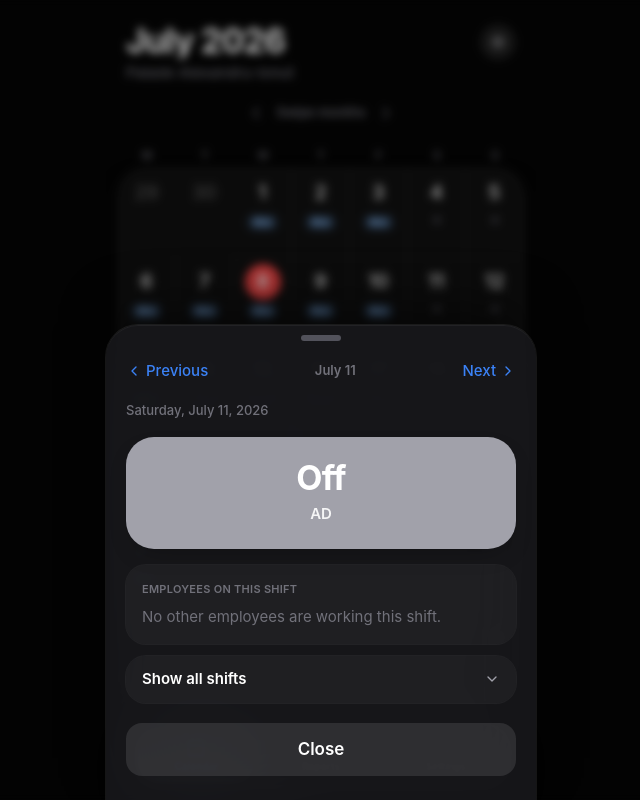
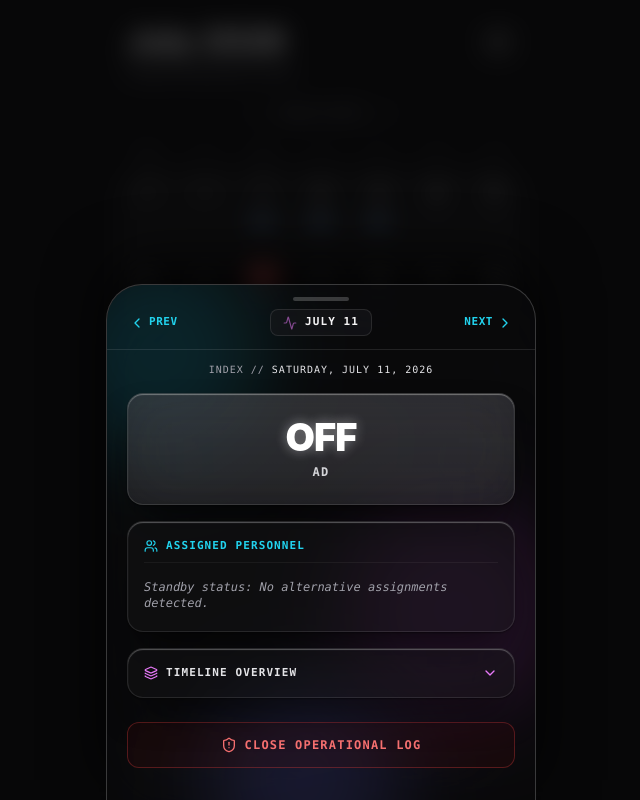
Before and after one commit to SkilLessFR/EGMT-Schedule, a React (Vite) app: page / in a window 1280 px wide. Both pictures are taken after a click on the button "11". Shown: the whole page, without its empty margins (319-959 px from the left). Built offline with nearby package versions, Linux system fonts and the light colour scheme.

Commit message:
Update DayDetailsModal.tsx

```diff
--- a/src/DayDetailsModal.tsx
+++ b/src/DayDetailsModal.tsx
@@ -1,7 +1,7 @@
 // DayDetailsModal.tsx
 import type React from 'react';
 import { memo, useCallback, useEffect, useMemo, useRef, useState } from 'react';
-import { ChevronDown, ChevronLeft, ChevronRight } from 'lucide-react';
+import { ChevronDown, ChevronLeft, ChevronRight, Activity, Users, ShieldAlert, Layers } from 'lucide-react';
 import type { ShiftEvent } from './types';
 import {
   type AllShiftsGroup,
@@ -12,10 +12,8 @@ import {
   shiftHours,
   shiftLabel,
   solidColorFor,
-  GLASS_SHEET,
 } from './scheduleUtils';
 
-// Tuning constants for the gesture system.
 const AXIS_LOCK_THRESHOLD = 8;
 const SWIPE_COMMIT_THRESHOLD = 70;
 const DISMISS_COMMIT_THRESHOLD = 90;
@@ -25,54 +23,128 @@ const WHEEL_DELTA_THRESHOLD = 24;
 type DragState = { x: number; y: number; axis: 'x' | 'y' | null };
 
 // ---------------------------------------------------------------------------
+// Advanced Liquid Plasma & Cyberglass CSS Engine
+// ---------------------------------------------------------------------------
+const CyberLiquidStyles = () => (
+  <style dangerouslySetInnerHTML={{ __html: `
+    @keyframes liquid-drift-1 {
+      0% { transform: translate(0px, 0px) scale(1) rotate(0deg); }
+      33% { transform: translate(40px, -60px) scale(1.4) rotate(120deg); }
+      66% { transform: translate(-30px, 50px) scale(0.8) rotate(240deg); }
+      100% { transform: translate(0px, 0px) scale(1) rotate(360deg); }
+    }
+    @keyframes liquid-drift-2 {
+      0% { transform: translate(0px, 0px) scale(1.2) rotate(180deg); }
+      50% { transform: translate(-50px, 40px) scale(0.7) rotate(0deg); }
+      100% { transform: translate(0px, 0px) scale(1.2) rotate(180deg); }
+    }
+    .liquid-blob-1 {
+      animation: liquid-drift-1 16s ease-in-out infinite;
+      filter: blur(40px);
+    }
+    .liquid-blob-2 {
+      animation: liquid-drift-2 12s ease-in-out infinite alternate;
+      filter: blur(50px);
+    }
+    .cyber-panel-border {
+      box-shadow:
+        inset 0 1px 1px rgba(255, 255, 255, 0.3),
+        0 1px 2px rgba(0, 0, 0, 0.4),
+        0 20px 40px -15px rgba(0, 0, 0, 0.7);
+    }
+    .text-glow {
+      text-shadow: 0 0 12px rgba(255, 255, 255, 0.4);
+    }
+  `}} />
+);
+
+// ---------------------------------------------------------------------------
 // Presentational subcomponents
 // ---------------------------------------------------------------------------
 
 const EmployeeList = memo(function EmployeeList({ employees }: { employees: { name: string; suffix?: string }[] }) {
-  return <div className="space-y-1.5">
-    {employees.map(({ name, suffix }) => <div key={`${name}-${suffix ?? ''}`} className="flex items-center gap-3 rounded-[18px] bg-zinc-100/70 p-2.5 dark:bg-zinc-800/60">
-      <span className="flex size-8 shrink-0 items-center justify-center rounded-full bg-white text-[11px] font-bold text-zinc-600 shadow-sm dark:bg-zinc-700 dark:text-zinc-100">{initials(name)}</span>
-      <span className="text-[15px] font-medium">{name}{suffix ? <span className="text-zinc-400 dark:text-zinc-500"> · {suffix}</span> : ''}</span>
-    </div>)}
-  </div>;
+  return (
+    <div className="space-y-2">
+      {employees.map(({ name, suffix }) => (
+        <div
+          key={`${name}-${suffix ?? ''}`}
+          className="flex items-center justify-between rounded-xl border border-white/10 bg-zinc-950/40 p-3 backdrop-blur-md transition-all hover:bg-zinc-900/60"
+        >
+          <div className="flex items-center gap-3">
+            <span className="flex size-7 shrink-0 items-center justify-center rounded bg-gradient-to-tr from-cyan-400 to-indigo-500 font-mono text-[10px] font-black text-black shadow-[0_0_10px_rgba(34,211,238,0.4)]">
+              {initials(name)}
+            </span>
+            <span className="text-[14px] font-semibold tracking-wide text-zinc-100">{name}</span>
+          </div>
+          {suffix && (
+            <span className="rounded bg-white/5 border border-white/5 px-2 py-0.5 font-mono text-[10px] uppercase text-cyan-400 tracking-wider">
+              {suffix}
+            </span>
+          )}
+        </div>
+      ))}
+    </div>
+  );
 });
 
 const WorkingSection = memo(function WorkingSection({ group }: { group: ReturnType<typeof groupForShift> }) {
-  return <section className="rounded-[20px] bg-zinc-50/80 p-4 ring-1 ring-black/[0.03] dark:bg-white/[0.04] dark:ring-white/[0.05]">
-    <h3 className="text-[11px] font-semibold uppercase tracking-wide text-zinc-400 dark:text-zinc-500">Employees on This Shift</h3>
-    {group && group.employees.length > 0 ? <div className="mt-3">
+  return (
+    <section className="cyber-panel-border rounded-2xl border border-white/10 bg-zinc-900/40 p-4 backdrop-blur-md">
+      <div className="mb-3 flex items-center gap-2 border-b border-white/5 pb-2">
+        <Users className="size-3.5 text-cyan-400" />
+        <h3 className="font-mono text-[11px] font-black uppercase tracking-widest text-cyan-400">
+          Assigned Personnel
+        </h3>
+      </div>
+      {group && group.employees.length > 0 ? (
         <EmployeeList employees={group.employees}/>
-    </div> : <p className="mt-2 text-[15px] text-zinc-400 dark:text-zinc-500">No other employees are working this shift.</p>}
-  </section>;
+      ) : (
+        <p className="font-mono text-xs text-zinc-400 italic py-1">Standby status: No alternative assignments detected.</p>
+      )}
+    </section>
+  );
 });
 
 const AllShiftsSection = memo(function AllShiftsSection({ groups, expanded, onToggle }: { groups: AllShiftsGroup[]; expanded: boolean; onToggle: () => void }) {
-  return <section className="rounded-[20px] bg-zinc-50/80 ring-1 ring-black/[0.03] dark:bg-white/[0.04] dark:ring-white/[0.05]">
+  return (
+    <section className="cyber-panel-border rounded-2xl border border-white/10 bg-zinc-900/40 backdrop-blur-md">
       <button
         onClick={onToggle}
-      className="flex min-h-11 w-full items-center justify-between px-4 py-3 text-left transition active:bg-zinc-950/[0.03] dark:active:bg-white/[0.05]"
+        className="flex min-h-12 w-full items-center justify-between px-4 py-3 text-left transition hover:bg-white/5"
         aria-expanded={expanded}
       >
-      <span className="text-[15px] font-semibold">{expanded ? 'Hide all shifts' : 'Show all shifts'}</span>
-      <ChevronDown className={`size-4 shrink-0 text-zinc-400 transition-transform duration-300 ${expanded ? 'rotate-180' : ''}`}/>
+        <div className="flex items-center gap-2">
+          <Layers className="size-3.5 text-fuchsia-400" />
+          <span className="font-mono text-[11px] font-black uppercase tracking-widest text-zinc-200">
+            Timeline Overview
+          </span>
+        </div>
+        <ChevronDown className={`size-4 shrink-0 text-fuchsia-400 transition-transform duration-500 cubic-bezier(0.16, 1, 0.3, 1) ${expanded ? 'rotate-180' : ''}`}/>
       </button>
-    <div className={`grid transition-[grid-template-rows] duration-300 ease-out ${expanded ? 'grid-rows-[1fr]' : 'grid-rows-[0fr]'}`}>
+      <div className={`grid transition-[grid-template-rows] duration-500 ease-[cubic-bezier(0.16,1,0.3,1)] ${expanded ? 'grid-rows-[1fr]' : 'grid-rows-[0fr]'}`}>
         <div className="overflow-hidden">
-        <div className="space-y-4 px-4 pb-4">
-          {groups.length === 0 && <p className="text-[14px] text-zinc-400 dark:text-zinc-500">No shifts recorded for this day.</p>}
-          {groups.map((group) => <div key={group.code}>
-            <div className="mb-1.5 flex items-center gap-1.5">
-              <span className={`inline-block size-2.5 shrink-0 rounded-full ${solidColorFor(group.code)}`}/>
-              <h4 className="text-[13px] font-semibold uppercase tracking-wide text-zinc-500 dark:text-zinc-400">{group.label}</h4>
+          <div className="space-y-4 px-4 pb-4 pt-2 border-t border-white/5">
+            {groups.length === 0 && <p className="font-mono text-xs text-zinc-500">System idle.</p>}
+            {groups.map((group) => (
+              <div key={group.code} className="space-y-2">
+                <div className="flex items-center gap-2">
+                  <span className={`inline-block size-1.5 shrink-0 rounded-full shadow-[0_0_8px_currentColor] ${solidColorFor(group.code)}`}/>
+                  <h4 className="font-mono text-[11px] font-bold uppercase tracking-wider text-zinc-400">{group.label}</h4>
                 </div>
-            <div className="space-y-1">
-              {group.employees.map((name) => <div key={name} className="rounded-xl bg-white px-3 py-2 text-[14px] font-medium dark:bg-zinc-800/60">{name}</div>)}
+                <div className="grid grid-cols-1 gap-1">
+                  {group.employees.map((name) => (
+                    <div key={name} className="rounded-lg bg-zinc-950/50 border border-white/5 px-3 py-2 font-sans text-[13px] text-zinc-300">
+                      {name}
                     </div>
-          </div>)}
+                  ))}
+                </div>
+              </div>
+            ))}
           </div>
         </div>
       </div>
-  </section>;
+    </section>
+  );
 });
 
 // ---------------------------------------------------------------------------
@@ -109,12 +181,6 @@ export default function DayDetailsModal({ event, dailyRoster, selectedEmployee,
     wasOpen.current = open;
   }, [open]);
 
-  // ---- Gesture system: one pointer session, axis-locked to either the
-  // vertical dismiss-drag or the horizontal day-swipe. Pointer capture is
-  // claimed lazily — only once the axis has locked to a real drag, never on
-  // a plain pointerdown — so tapping Previous/Next/Close/Show-all-shifts (or
-  // a day cell underneath, when this modal is closed) still fires a normal
-  // click instead of being swallowed by capture. ----
   const [drag, setDrag] = useState<DragState>({ x: 0, y: 0, axis: null });
   const [isDragging, setIsDragging] = useState(false);
   const [noTransition, setNoTransition] = useState(false);
@@ -125,12 +191,6 @@ export default function DayDetailsModal({ event, dailyRoster, selectedEmployee,
   const sheetRef = useRef<HTMLDivElement>(null);
   const dragPointerId = useRef<number | null>(null);
   const capturedPointerId = useRef<number | null>(null);
-  // Set right before a swipe-down dismiss calls onClose(). The sheet becomes
-  // pointer-events-none the instant React re-renders — synchronously, before
-  // the browser's own post-pointerup "click" event fires — so that click
-  // falls through and hit-tests whatever's now visually underneath (e.g. a
-  // calendar day cell). This flag lets a capture-phase window listener eat
-  // that one ghost click before it ever reaches the layer below.
   const suppressNextClickRef = useRef(false);
 
   useEffect(() => {
@@ -140,8 +200,6 @@ export default function DayDetailsModal({ event, dailyRoster, selectedEmployee,
       e.preventDefault();
       e.stopPropagation();
     };
-    // capture: true — must run before the event reaches (and bubbles from)
-    // whatever element ends up under the pointer.
     window.addEventListener('click', swallowGhostClick, true);
     return () => window.removeEventListener('click', swallowGhostClick, true);
   }, []);
@@ -164,7 +222,6 @@ export default function DayDetailsModal({ event, dailyRoster, selectedEmployee,
     }, SWIPE_EXIT_DURATION);
   }, [onNext, onPrev, setDragBoth]);
 
-  // NOTE: no setPointerCapture here — see comment above the gesture system.
   const handlePointerDown = useCallback((e: React.PointerEvent) => {
     if (animatingRef.current) return;
     dragStart.current = { x: e.clientX, y: e.clientY, scrollTop: contentRef.current?.scrollTop ?? 0 };
@@ -186,14 +243,12 @@ export default function DayDetailsModal({ event, dailyRoster, selectedEmployee,
       if (!axis) {
         if (Math.abs(dx) < AXIS_LOCK_THRESHOLD && Math.abs(dy) < AXIS_LOCK_THRESHOLD) return;
         axis = Math.abs(dx) > Math.abs(dy) ? 'x' : 'y';
-        // Confirmed drag (moved past the threshold) — now safe to claim the
-        // pointer so it can't be picked up by the calendar underneath.
         if (dragPointerId.current != null && sheetRef.current) {
           try {
             sheetRef.current.setPointerCapture(dragPointerId.current);
             capturedPointerId.current = dragPointerId.current;
           } catch {
-            // Capture is a defensive enhancement, not required for correctness.
+            // Safe fallback
           }
         }
       }
@@ -221,7 +276,7 @@ export default function DayDetailsModal({ event, dailyRoster, selectedEmployee,
       }
       capturedPointerId.current = null;
       dragPointerId.current = null;
-      const final = dragRef.current; // read once, decide once — never inside setState
+      const final = dragRef.current;
 
       if (final.axis === 'x') {
         if (final.x <= -SWIPE_COMMIT_THRESHOLD && canGoNext) {
@@ -277,12 +332,19 @@ export default function DayDetailsModal({ event, dailyRoster, selectedEmployee,
   const toggleExpanded = useCallback(() => setExpanded((v) => !v), []);
   const noTransitionOrDragging = isDragging || noTransition;
 
-  return <>
+  return (
+    <>
+      <CyberLiquidStyles />
+
+      {/* Absolute Dark Deep Backdrop Overlay */}
       <div
         onClick={onClose}
-      className={`fixed inset-0 z-10 bg-black/30 backdrop-blur-sm transition-opacity duration-300 ${open ? 'opacity-100' : 'pointer-events-none opacity-0'}`}
+        className={`fixed inset-0 z-40 bg-zinc-950/70 backdrop-blur-md transition-opacity duration-500 ${
+          open ? 'opacity-100' : 'pointer-events-none opacity-0'
+        }`}
       />
 
+      {/* Main Liquid Cyber Glass Sheet Structure */}
       <div
         ref={sheetRef}
         role="dialog"
@@ -290,63 +352,101 @@ export default function DayDetailsModal({ event, dailyRoster, selectedEmployee,
         onPointerDown={handlePointerDown}
         style={{
           transform: open ? `translateY(${drag.axis === 'y' ? drag.y : 0}px)` : 'translateY(100%)',
-        transition: noTransitionOrDragging ? 'none' : 'transform 300ms cubic-bezier(0.22,1,0.36,1)',
+          transition: noTransitionOrDragging ? 'none' : 'transform 400ms cubic-bezier(0.16, 1, 0.3, 1)',
         }}
-      className={`fixed inset-x-0 bottom-0 z-20 mx-auto flex max-h-[92vh] w-full max-w-[430px] flex-col overflow-hidden ${GLASS_SHEET} ${open ? '' : 'pointer-events-none'} ${isDragging ? 'select-none' : ''}`}
+        className={`fixed inset-x-0 bottom-0 z-50 mx-auto flex max-h-[92vh] w-full max-w-[430px] flex-col overflow-hidden rounded-t-[36px] border-t border-x border-white/20 bg-zinc-950/80 text-white shadow-[0_-20px_60px_rgba(0,0,0,0.8)] backdrop-blur-3xl ${
+          open ? '' : 'pointer-events-none'
+        } ${isDragging ? 'select-none' : ''}`}
       >
-      <div className="flex shrink-0 flex-col items-center pb-2 pt-2.5" style={{ touchAction: 'none' }}>
-        <div className="h-1.5 w-10 rounded-full bg-zinc-300 dark:bg-zinc-600"/>
+
+        {/* PHYSICAL LIQUID ENGINE: Moving organic elements trapped beneath the sheet */}
+        <div className="absolute inset-0 -z-10 overflow-hidden opacity-50 mix-blend-screen pointer-events-none">
+          <div className="liquid-blob-1 absolute -top-12 -left-12 size-52 rounded-full bg-cyan-500/30" />
+          <div className="liquid-blob-2 absolute top-1/3 -right-20 size-64 rounded-full bg-fuchsia-500/25" />
+          <div className="liquid-blob-1 absolute -bottom-16 left-1/4 size-48 rounded-full bg-indigo-500/30" />
         </div>
 
-      {event && <>
-        <div className="flex shrink-0 items-center justify-between px-2 pb-1" style={{ touchAction: 'none' }}>
+        {/* Top Control Notch Bar */}
+        <div className="flex shrink-0 flex-col items-center pb-1 pt-3" style={{ touchAction: 'none' }}>
+          <div className="h-1 w-14 rounded-full bg-white/20" />
+        </div>
+
+        {event && (
+          <>
+            {/* Header Telemetry Navigation Block */}
+            <div className="flex shrink-0 items-center justify-between px-3 pb-2 border-b border-white/10" style={{ touchAction: 'none' }}>
               <button
                 onClick={onPrev}
                 disabled={!canGoPrev}
-            className="flex min-h-11 items-center gap-1 rounded-full px-3 text-[15px] font-medium text-blue-500 transition active:scale-[0.97] disabled:pointer-events-none disabled:opacity-30"
+                className="flex h-9 items-center gap-1 rounded-xl px-2.5 font-mono text-[11px] font-black tracking-wider text-cyan-400 transition-all hover:bg-white/5 active:scale-95 disabled:pointer-events-none disabled:opacity-10"
               >
-            <ChevronLeft className="size-4"/>
-            Previous
+                <ChevronLeft className="size-4" />
+                PREV
               </button>
-          <p className="text-[13px] font-semibold text-zinc-400 dark:text-zinc-500">{dayLabel}</p>
+
+              <div className="flex items-center gap-2 rounded-lg bg-zinc-900/60 border border-white/10 px-3 py-1">
+                <Activity className="size-3.5 text-fuchsia-400 animate-pulse" />
+                <p className="font-mono text-[11px] font-black tracking-widest text-zinc-100 uppercase">{dayLabel}</p>
+              </div>
+
               <button
                 onClick={onNext}
                 disabled={!canGoNext}
-            className="flex min-h-11 items-center gap-1 rounded-full px-3 text-[15px] font-medium text-blue-500 transition active:scale-[0.97] disabled:pointer-events-none disabled:opacity-30"
+                className="flex h-9 items-center gap-1 rounded-xl px-2.5 font-mono text-[11px] font-black tracking-wider text-cyan-400 transition-all hover:bg-white/5 active:scale-95 disabled:pointer-events-none disabled:opacity-10"
               >
-            Next
-            <ChevronRight className="size-4"/>
+                NEXT
+                <ChevronRight className="size-4" />
               </button>
             </div>
 
+            {/* Scrollable Container Body */}
             <div
               ref={contentRef}
               onWheel={handleWheel}
               style={{
                 transform: `translateX(${drag.axis === 'x' ? drag.x : 0}px)`,
-            transition: noTransitionOrDragging ? 'none' : 'transform 220ms cubic-bezier(0.22,1,0.36,1)',
+                transition: noTransitionOrDragging ? 'none' : 'transform 260ms cubic-bezier(0.16, 1, 0.3, 1)',
                 touchAction: drag.axis ? 'none' : 'pan-y',
-            paddingBottom: 'max(1.5rem, env(safe-area-inset-bottom))',
+                paddingBottom: 'max(2rem, env(safe-area-inset-bottom))',
               }}
-          className="overflow-y-auto px-5 pt-1"
+              className="overflow-y-auto px-5 pt-3"
             >
-          <p className="text-[13px] font-medium text-zinc-400 dark:text-zinc-500">{fullDateLabel}</p>
-          <div className={`my-4 rounded-[28px] p-6 text-center shadow-[0_10px_26px_-12px_rgba(0,0,0,0.35)] ${solidColorFor(event.shift)}`}>
-            <div className="text-[34px] font-bold leading-none tracking-tight">{shiftLabel(event.shift)}</div>
-            <div className="mt-2 text-[15px] font-semibold opacity-90">{shiftHours(event.shift)}</div>
+              <p className="font-mono text-[10px] uppercase tracking-widest text-zinc-400 text-center mb-3">
+                Index // <span className="text-zinc-200">{fullDateLabel}</span>
+              </p>
+
+              {/* Liquid-Frosted Glass Hero Shift Badge */}
+              <div className="cyber-panel-border relative my-4 overflow-hidden rounded-2xl bg-zinc-950/40 p-6 text-center border border-white/20 shadow-2xl">
+                {/* Dynamic colored ambient backing syncs with actual code styles color */}
+                <div className={`absolute -inset-10 -z-10 opacity-30 blur-2xl ${solidColorFor(event.shift)}`} />
+                <div className="absolute inset-0 bg-gradient-to-b from-white/10 to-transparent mix-blend-overlay" />
+
+                <div className="text-glow text-[38px] font-black tracking-tight uppercase leading-none text-white">
+                  {shiftLabel(event.shift)}
                 </div>
-          <div className="space-y-3">
+                <div className="mt-2 font-mono text-xs font-black tracking-widest text-zinc-300 uppercase">
+                  {shiftHours(event.shift)}
+                </div>
+              </div>
+
+              {/* Main Structural Information Groups */}
+              <div className="space-y-4">
                 <WorkingSection group={workingGroup}/>
                 <AllShiftsSection groups={allShiftsGroups} expanded={expanded} onToggle={toggleExpanded}/>
               </div>
+
+              {/* Modern Flush Close System Button */}
               <button
                 onClick={onClose}
-            className="mt-5 w-full rounded-2xl bg-zinc-950/5 py-3.5 text-[17px] font-semibold text-zinc-950 transition active:scale-[0.97] dark:bg-white/10 dark:text-white"
+                className="mt-6 flex w-full items-center justify-center gap-2 rounded-xl border border-red-500/30 bg-red-950/20 py-3.5 font-mono text-xs font-black uppercase tracking-widest text-red-400 transition-all hover:bg-red-500/20 active:scale-98"
               >
-            Close
+                <ShieldAlert className="size-4" />
+                Close Operational Log
               </button>
             </div>
-      </>}
+          </>
+        )}
       </div>
-  </>;
+    </>
+  );
 }
```
Lines whose indentation alone changed are shown as unchanged.
